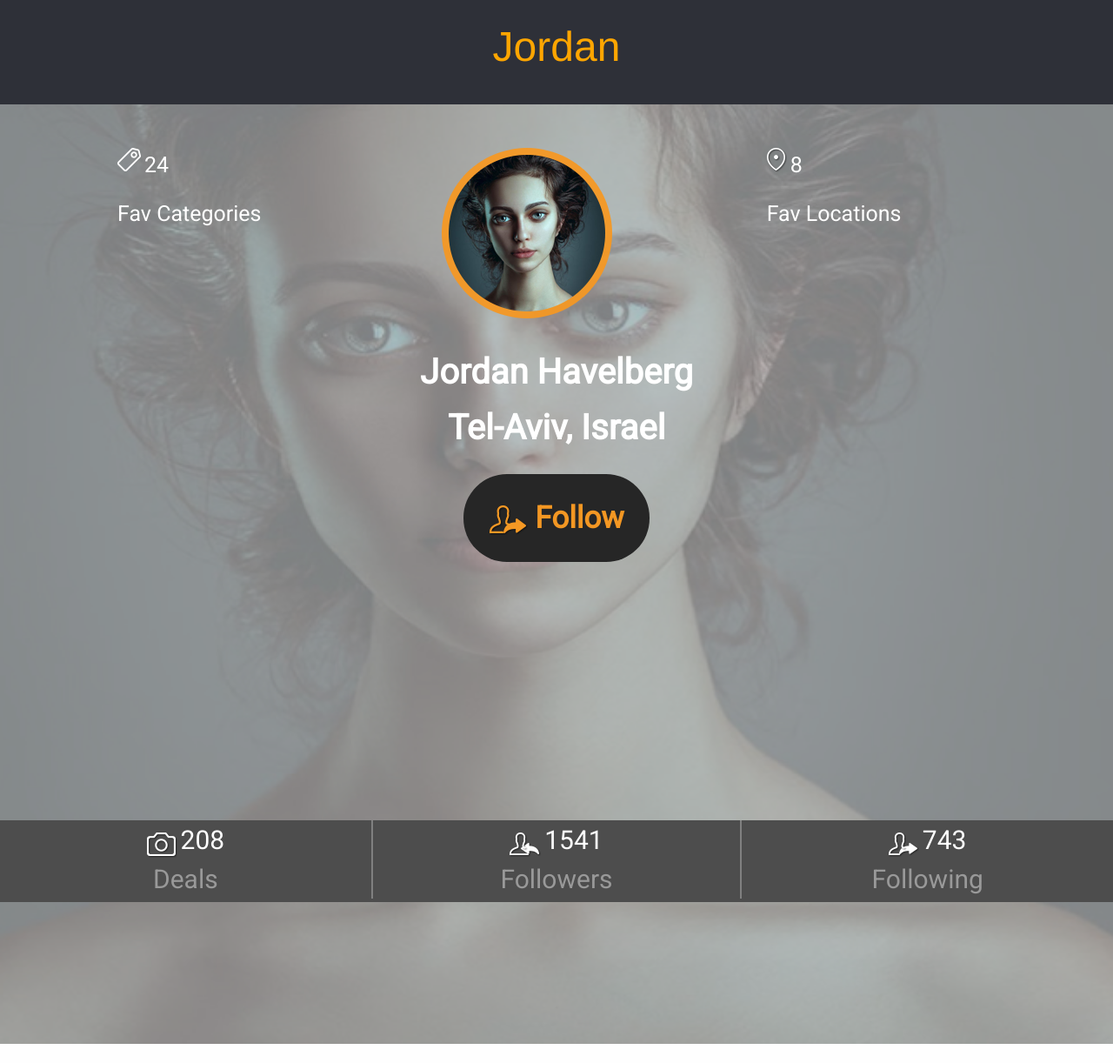
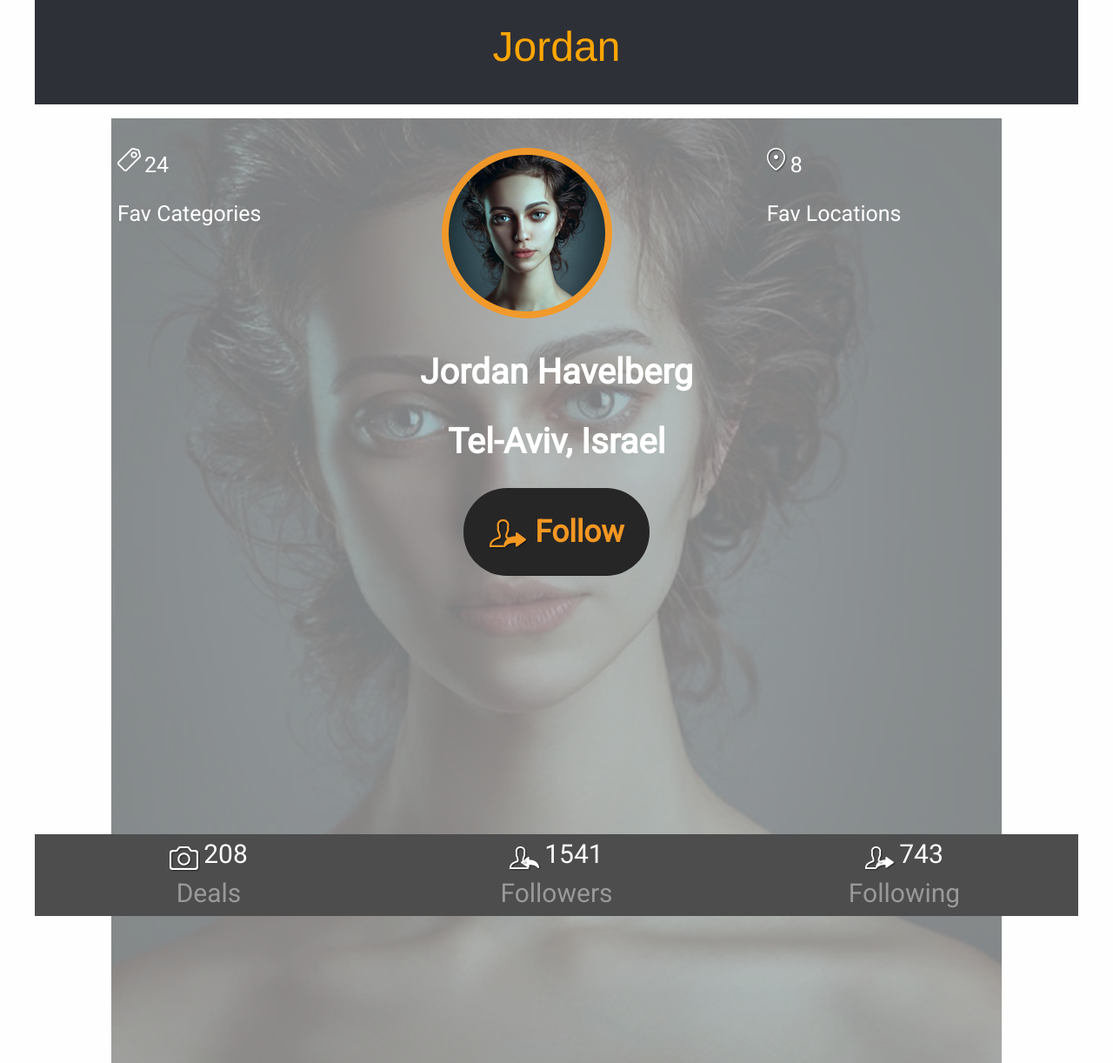
Before and after one commit to johnngugi/e3, a plain HTML site: page index.html in a window 1280 px wide. Shown: the whole page at 87% size. Before the commit the page ends 1200 px from the top, so only its background shows below. Drawn offline with Linux system fonts and the light colour scheme.

Commit message:
Chnage layout

```diff
--- a/index.html
+++ b/index.html
@@ -10,17 +10,17 @@
   <style>
   .img1 {
     position: absolute;
-    left: 0px;
-    top: 0px;
+    left: 10%;
+    right: 10%;
+    top: 17%;
     opacity: 0.5;
     z-index: -1;
-    height: 150vh;
-    width: 100%;
+    width: 80%;
   }
 </style>
   <body>
 
-    <div class="row full-width title">
+    <div class="row title">
 
       <div class="large-centered columns">
         <span><h1>Jordan</h1></span>
@@ -32,9 +32,13 @@
 
     <div class="row" id="main">
       <div class="small-4 columns middle">
-        <img src="assets/favcategories.png" class="inline" alt="">
+
+        <div class="left-text">
+          <img src="assets/favcategories.png" class="inline" alt="">
           <p class="inline">24</p>
           <p>Fav Categories</p>
+        </div>
+
       </div>
 
       <div class="small-4 columns middle">
@@ -42,9 +46,13 @@
       </div>
 
       <div class="small-4 columns middle">
-        <img src="assets/favlocations.png" alt="" class="inline">
-        <p class="inline">8</p>
-        <p>Fav Locations</p>
+
+        <div class="right-text">
+          <img src="assets/favlocations.png" alt="" class="inline">
+          <p class="inline">8</p>
+          <p>Fav Locations</p>
+        </div>
+
       </div>
 
     </div>
@@ -53,8 +61,8 @@
     <div class="row">
 
       <div class="small-12 columns middle-title">
-        <p class="name">Jordan Havelberg<br>
-        Tel-Aviv, Israel</p>
+        <p class="name">Jordan Havelberg</p>
+        <p class="name2">Tel-Aviv, Israel</p>
       </div>
 
     </div>
@@ -63,19 +71,19 @@
         <a href="#"><img src="assets/follow.png" /> Follow</a>
     </div>
 
-    <div class="row bottom full-width">
+    <div class="row last">
 
-      <div class="small-4 columns">
+      <div class="small-4 bottom columns">
         <img src="assets/deals.png" alt="">
         <span>208</span> <br> <span class="text2">Deals</span>
       </div>
 
-      <div class="small-4 bottom-middle columns">
+      <div class="small-4 bottom columns">
         <img src="assets/followers.png" alt="">
         <span>1541</span> <br> <span class="text2">Followers</span>
       </div>
 
-      <div class="small-4 columns">
+      <div class="small-4 bottom columns">
         <img src="assets/following.png" alt="">
         <span>743</span> <br> <span class="text2">Following</span>
       </div>
```
